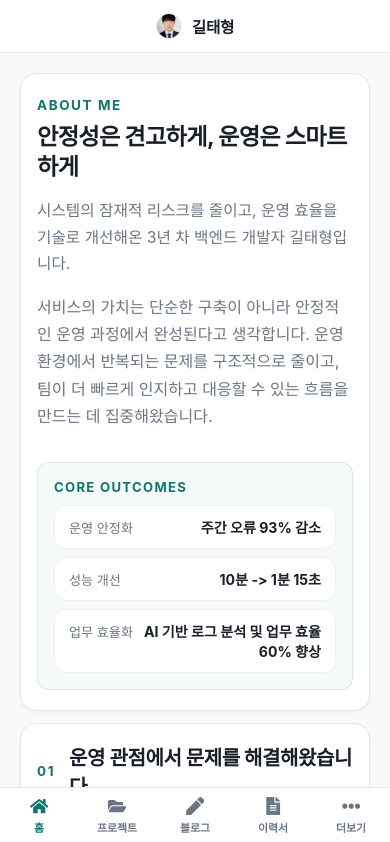
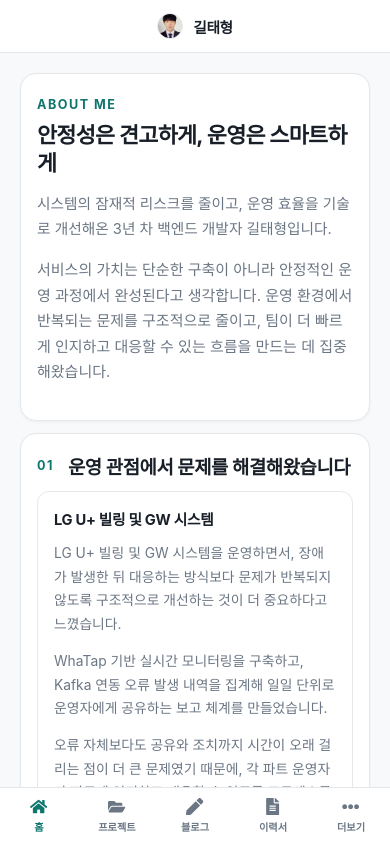
Before and after one commit to seulgae/seulgae.github.io, a React (Vite) app: page / in a window 390 px wide. Shown: the top 842 px of the page. Built offline with nearby package versions, Linux system fonts and the light colour scheme; a web font is replaced by a local one.

Commit message:
[20260811]메뉴 배열 순서 변경 및 모바일 css 정리

```diff
--- a/src/index.css
+++ b/src/index.css
@@ -3,6 +3,17 @@ html {
   -webkit-font-smoothing: antialiased;
   -moz-osx-font-smoothing: grayscale;
   scroll-padding-top: calc(var(--header-height) + 16px);
+  /* 모바일 브라우저가 텍스트를 임의로 확대(font boosting)하지 못하게 고정 */
+  -webkit-text-size-adjust: 100%;
+  text-size-adjust: 100%;
+}
+
+/* 모바일: 국내 서비스 기준(14~15px)에 맞춰 기준 폰트를 한 단계 낮춥니다.
+   사이트 전체가 rem 기반이라 이 한 줄로 모든 글자가 비례 축소됩니다. */
+@media (max-width: 768px) {
+  html {
+    font-size: 15px;
+  }
 }
 
 *,
--- a/src/pages/HomePage.jsx
+++ b/src/pages/HomePage.jsx
@@ -1,13 +1,6 @@
 import profile from "../data/profile";
 import "../styles/pageShell.css";
 import "../styles/home.css";
-
-// Home 화면에서만 쓰는 서술형 콘텐츠입니다. (수치 요약은 프로젝트 성과와 연결된 문구)
-const highlights = [
-  { label: "운영 안정화", value: "주간 오류 93% 감소" },
-  { label: "성능 개선", value: "10분 -> 1분 15초" },
-  { label: "업무 효율화", value: "AI 기반 로그 분석 및 업무 효율 60% 향상" },
-];
 
 const stories = [
   {
@@ -91,18 +84,6 @@ function HomePage() {
             인지하고 대응할 수 있는 흐름을 만드는 데 집중해왔습니다.
           </p>
         </div>
-
-        <div className="hero-panel">
-          <div className="hero-panel-title">Core Outcomes</div>
-          <div className="highlight-list">
-            {highlights.map((item) => (
-              <div key={item.label} className="highlight-item">
-                <span className="highlight-label">{item.label}</span>
-                <strong className="highlight-value">{item.value}</strong>
-              </div>
-            ))}
-          </div>
-        </div>
       </section>
 
       {stories.map((story) => (
--- a/src/routes.js
+++ b/src/routes.js
@@ -19,11 +19,11 @@ export const paths = {
 export const navigation = [
   { label: "About", to: paths.home },
   { label: "Projects", to: paths.projects },
-  { label: "Blog", to: paths.blog },
   { label: "Education", to: paths.education },
   { label: "Awards", to: paths.awards },
   { label: "Licenses", to: paths.licenses },
   { label: "Resume", to: paths.resume },
+  { label: "Blog", to: paths.blog },
 ];
 
 /**
--- a/src/styles/blog.css
+++ b/src/styles/blog.css
@@ -260,9 +260,10 @@
     font-size: 1.02rem;
   }
 
+  /* 읽기용 본문은 UI 텍스트보다 한 단계 크게 유지합니다. (root 15px 기준 = 15px) */
   .blog-prose {
     line-height: 1.75;
-    font-size: 0.95rem;
+    font-size: 1rem;
   }
 
   /* 넓은 표는 표 안에서만 가로 스크롤되게 합니다. */
--- a/src/styles/credentials.css
+++ b/src/styles/credentials.css
@@ -29,6 +29,7 @@
 
 .credential-details h2 {
   margin: 0 0 10px;
+  font-size: 1.15rem; /* 브라우저 기본값(24px)이 페이지 제목보다 커지는 문제 방지 */
   letter-spacing: -0.02em;
 }
 
@@ -49,3 +50,14 @@
     height: 112px;
   }
 }
+
+@media (max-width: 768px) {
+  .credential-details h2 {
+    font-size: 1.05rem;
+  }
+
+  .credential-details p {
+    font-size: 0.92rem;
+    line-height: 1.65;
+  }
+}
--- a/src/styles/education.css
+++ b/src/styles/education.css
@@ -36,9 +36,14 @@
   letter-spacing: -0.02em;
 }
 
+.education-details h2 {
+  font-size: 1.15rem; /* 브라우저 기본값(24px)이 페이지 제목보다 커지는 문제 방지 */
+}
+
 .education-details h3 {
   margin-top: 6px;
   color: var(--accent);
+  font-size: 0.95rem;
 }
 
 .education-details p {
@@ -76,3 +81,15 @@
     height: 112px;
   }
 }
+
+@media (max-width: 768px) {
+  .education-details h2 {
+    font-size: 1.05rem;
+  }
+
+  .education-details p,
+  .education-curriculum ul {
+    font-size: 0.92rem;
+    line-height: 1.65;
+  }
+}
--- a/src/styles/home.css
+++ b/src/styles/home.css
@@ -7,9 +7,6 @@
 }
 
 .hero-card {
-  display: grid;
-  grid-template-columns: minmax(0, 1.6fr) minmax(280px, 0.9fr);
-  gap: 28px;
   padding: 40px;
   border-radius: var(--radius-card);
   margin-bottom: 20px;
@@ -50,47 +47,6 @@
 
 .hero-summary {
   max-width: var(--prose-width);
-}
-
-.hero-panel {
-  padding: 24px;
-  border-radius: var(--radius-block);
-  background: var(--accent-wash);
-  border: 1px solid var(--accent-tint);
-  align-self: start;
-}
-
-.hero-panel-title {
-  font-size: 0.82rem;
-  font-weight: 700;
-  letter-spacing: 0.1em;
-  text-transform: uppercase;
-  color: var(--accent);
-  margin-bottom: 16px;
-}
-
-.highlight-list {
-  display: grid;
-  gap: 12px;
-}
-
-.highlight-item {
-  padding: 14px 16px;
-  border-radius: var(--radius-block);
-  background: var(--surface);
-  border: 1px solid var(--line-soft);
-}
-
-.highlight-label {
-  display: block;
-  margin-bottom: 5px;
-  font-size: 0.85rem;
-  color: var(--muted);
-}
-
-.highlight-value {
-  font-size: 1.02rem;
-  color: var(--text);
 }
 
 .section {
@@ -192,7 +148,6 @@
 
 @media (max-width: 900px) {
   .hero-card {
-    grid-template-columns: 1fr;
     padding: 26px 22px;
   }
 
@@ -214,7 +169,6 @@
 @media (max-width: 768px) {
   .hero-card {
     padding: 20px 16px;
-    gap: 16px;
     margin-bottom: 12px;
   }
 
@@ -234,37 +188,6 @@
   .story-card p,
   .closing-copy {
     line-height: 1.7;
-  }
-
-  .hero-panel {
-    padding: 16px;
-  }
-
-  .hero-panel-title {
-    margin-bottom: 10px;
-  }
-
-  .highlight-list {
-    gap: 8px;
-  }
-
-  .highlight-item {
-    display: flex;
-    align-items: baseline;
-    justify-content: space-between;
-    gap: 10px;
-    padding: 11px 14px;
-  }
-
-  .highlight-label {
-    margin: 0;
-    flex-shrink: 0;
-    font-size: 0.82rem;
-  }
-
-  .highlight-value {
-    font-size: 0.88rem;
-    text-align: right;
   }
 
   .section {
```
